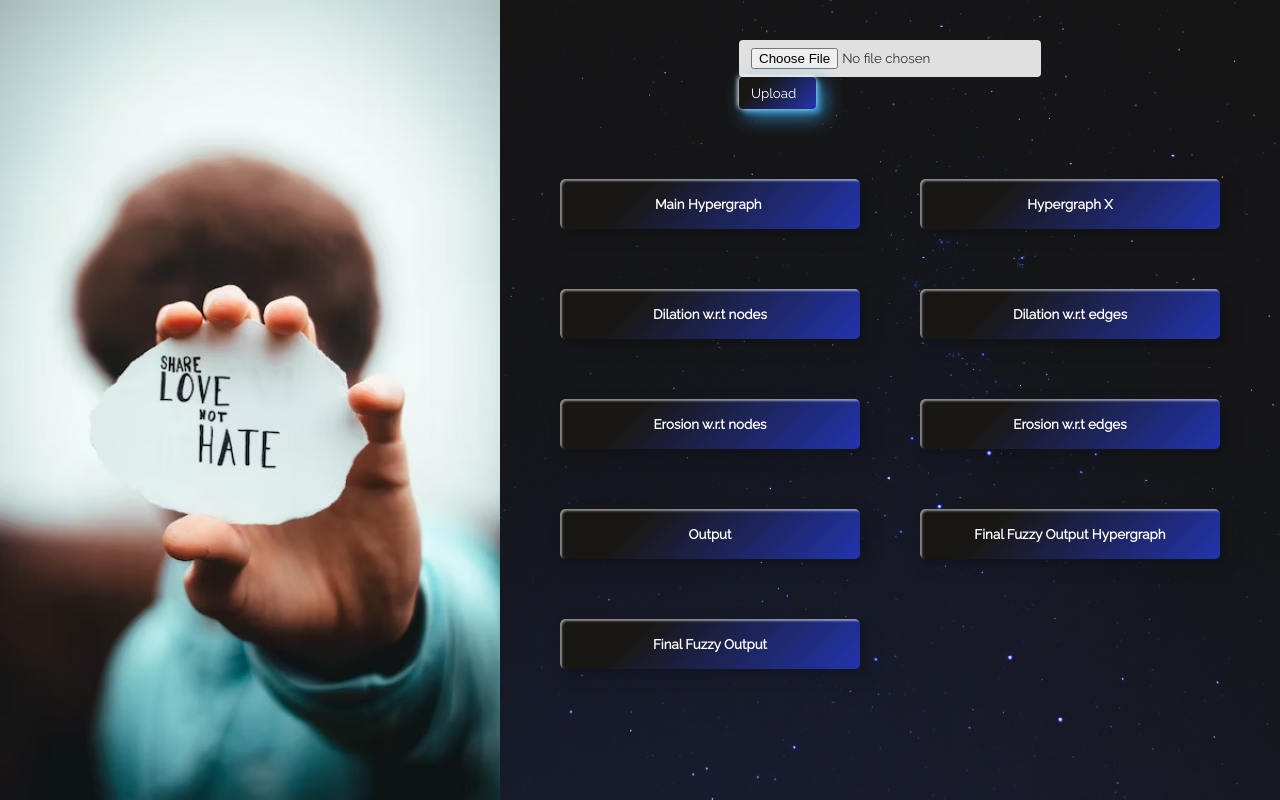
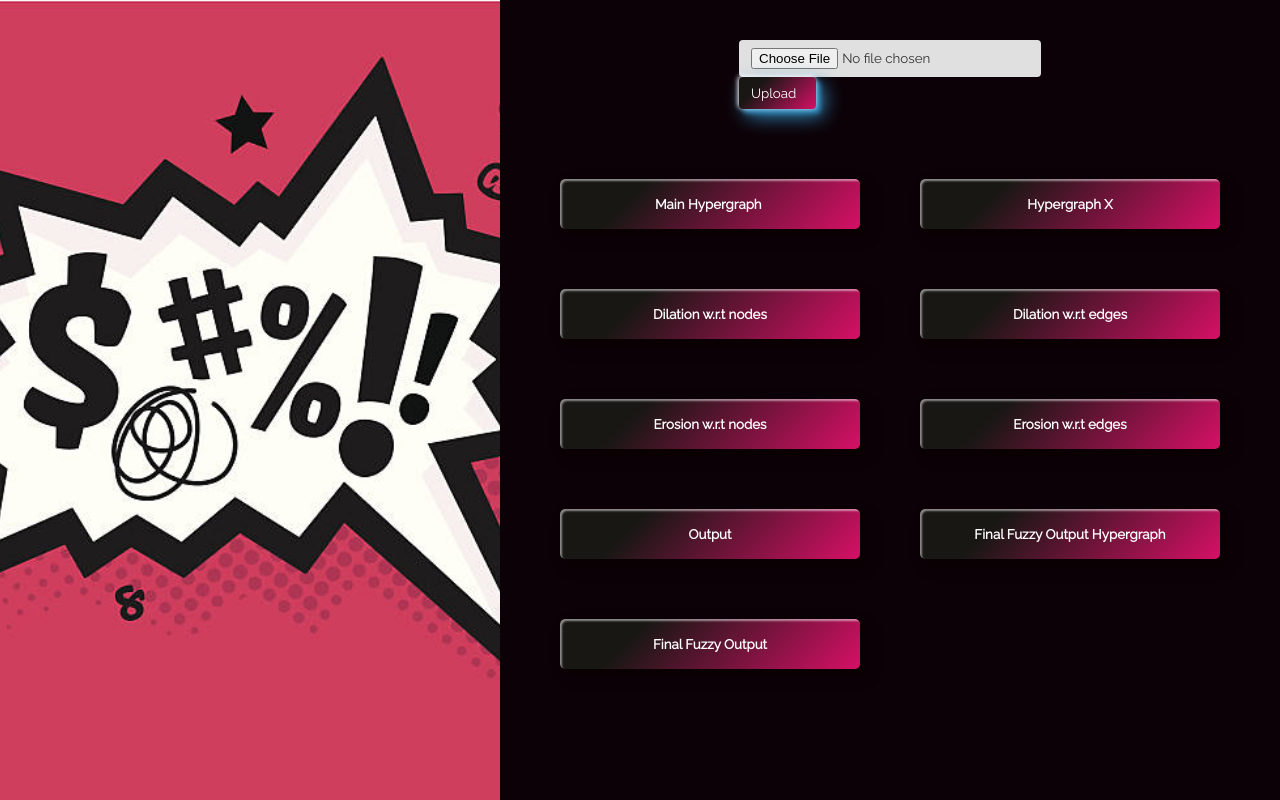
Before and after one commit to BinilTomJose1278/HateSpeechDetection, a Flask app: template templates/fuzzy.html in a window 1280 px wide. Run offline with Flask 3, Linux system fonts and the light colour scheme; the template is opened without the code that fills it, so the values that code supplies are empty; parts of the project's set-up code (start-up, migrations or seed data) failed here and were passed over; some libraries are stand-ins or nearby versions.

Commit message:
Fuzzy page was finished

```diff
--- a/templates/fuzzy.html
+++ b/templates/fuzzy.html
@@ -30,7 +30,7 @@
       }
       .left-half {
         flex: 1;
-        background-image: url(../static/new.avif);
+        background-image: url(../static/3.jpg);
         background-size: cover;
         background-position: center;
         color: #fff;
@@ -38,7 +38,8 @@
       }
       .right-half {
         flex: 1;
-        background-image: url(../static/glitter.jpg);
+        /* background-image: url(../static/glitter.jpg); */
+        background-color: #0c0106;
         background-size: cover;
         background-position: center;
         padding: 20px;
@@ -109,7 +110,7 @@
         border: none;
         font-weight: bold;
         background-color: #5b6ff0;
-        background-image: linear-gradient(315deg, #2234ae 0%, #191714 74%);
+        background-image: linear-gradient(315deg, #d61066 0%, #191714 74%);
       }
       .btn-5:hover {
         color: white;
@@ -160,7 +161,7 @@
         display: inline-block;
         padding: 8px 12px;
         background-color: #5b6ff0;
-        background-image: linear-gradient(315deg, #2234ae 0%, #191714 74%);
+        background-image: linear-gradient(315deg, #d61066 0%, #191714 74%);
         color: white;
         border: none;
         border-radius: 4px;
@@ -192,7 +193,7 @@
 
         .left-half {
           flex: 1;
-          background-image: url("/static/fuzzy.jpg");
+          background-image: url("/static/fuzzyhomepage.avif");
           background-size: cover;
           background-position: center;
           color: #fff;
```
Also changed, not shown: static/2.jpg (added), static/3.jpg (added), static/fuzzyhomepage.avif (added).
